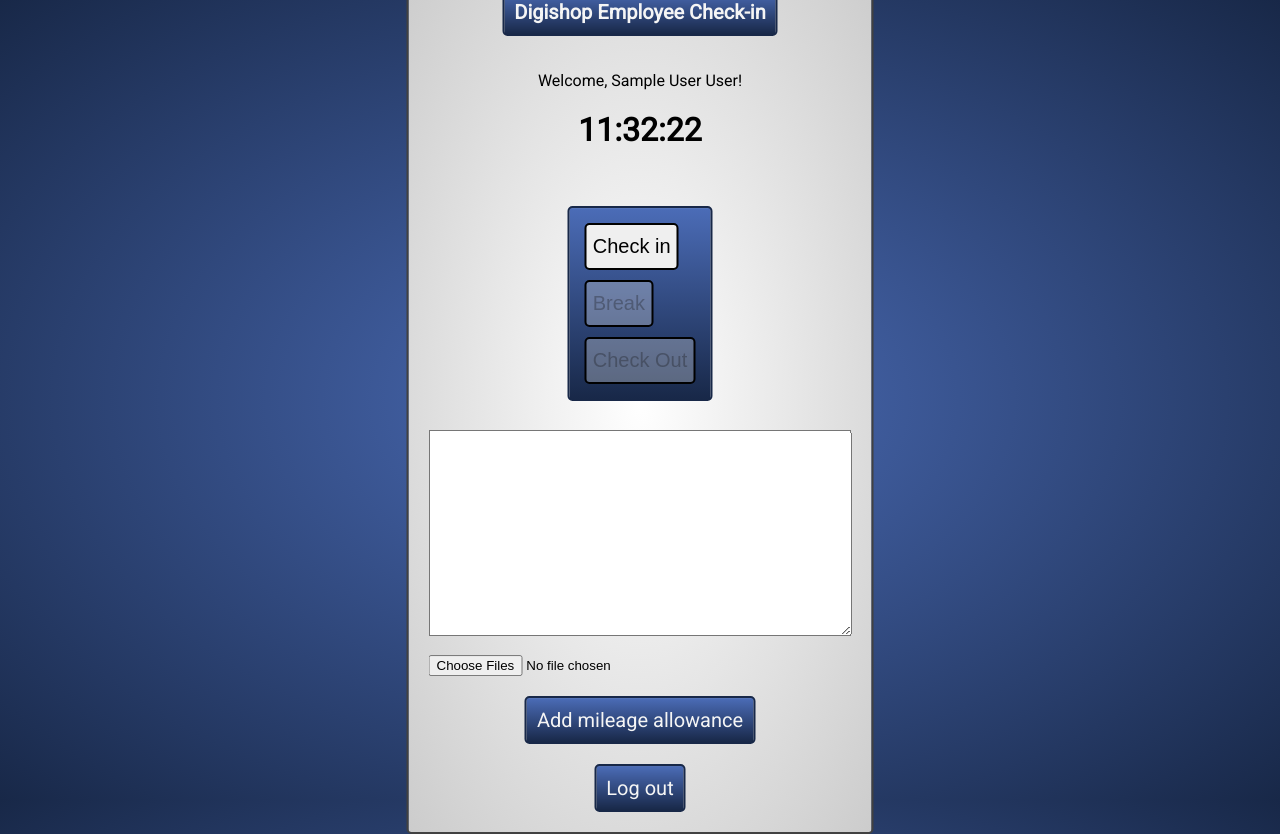
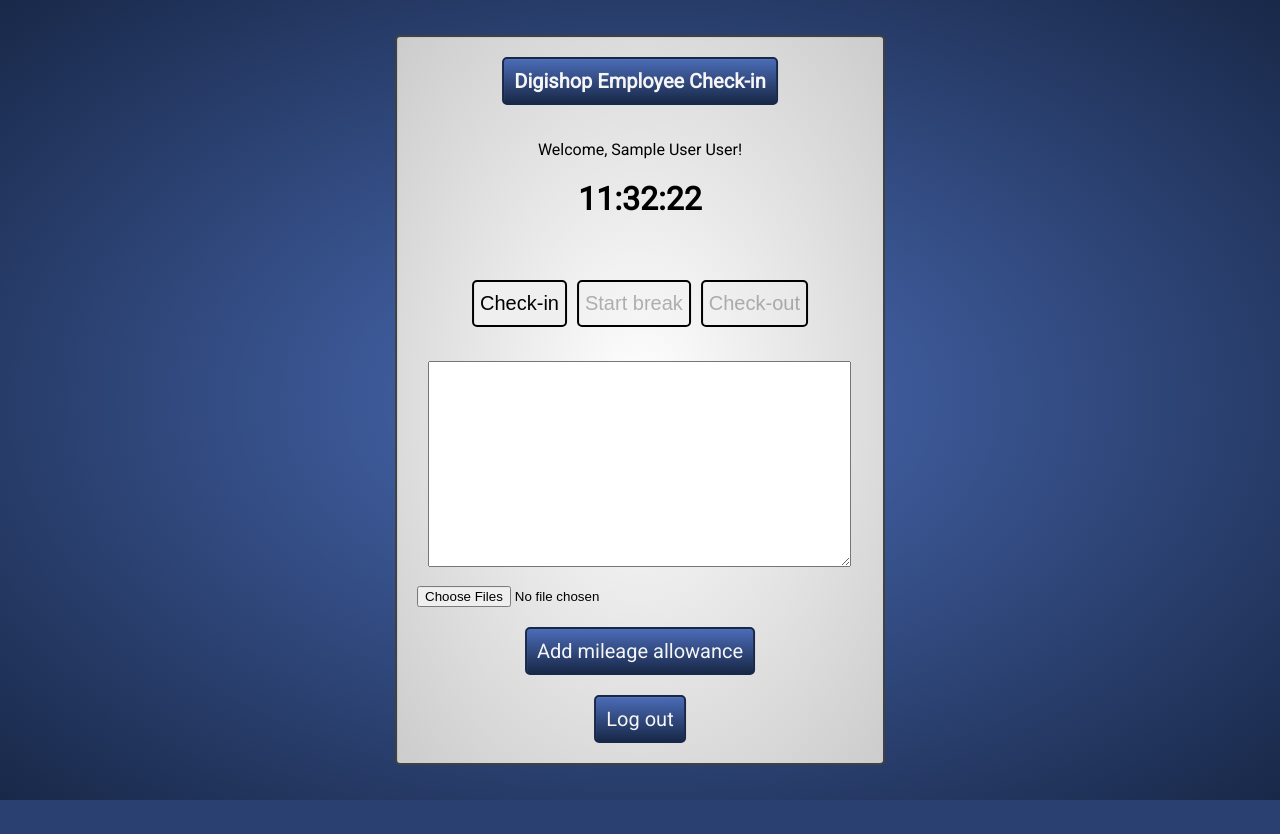
Before and after one commit to jqvistt/ds_project, a PHP site: page / in a window 1280 px wide. After the commit the page ends 800 px from the top, so only its background shows below. Run offline with PHP 8.4, Linux system fonts and the light colour scheme; the visitor is signed in with stand-in values (Sample User, id 1); tables that the repository leaves empty or names only in its code hold one stand-in row (values such as "Sample post").

Commit message:
Regular Commit
Stuff is actually being saved to the database now. Still need to implement the file-uploading and comment box. After that I need to worry about saving the variables for users even when they log off. The variables shall be nulled every time a user clicks the check out button too.

```diff
--- a/css/style.css
+++ b/css/style.css
@@ -98,20 +98,11 @@
 
 .options {
 
-    display: block;
-    background: linear-gradient(180deg, #4b6cb7 0%, #182848 100%);
-    color: whitesmoke;
-    border-style: solid;
-    border-width: 2px;
-    border-color: #182848;
-    border-radius: 5px;
-    padding: 10px;
-    font-size: 20px;
-    width: max-content;
-    height: max-content;
-
-    margin-left: auto;
-    margin-right: auto;
+display:flex;
+justify-content: space-between;
+align-items: center;
+margin-left: 50px;
+margin-right: 50px;
 
 }
 
@@ -199,6 +190,7 @@
 
 #current-time:hover {
 
-    cursor: none;
+    cursor: default;
+    user-select: none;
 
 }
--- a/includes/mileage.inc.php
+++ b/includes/mileage.inc.php
@@ -10,7 +10,7 @@
 if ($_SERVER['REQUEST_METHOD'] == "POST") {
     //something was posted
 
-    $user_id = $user_data['id'];
+    $user_id = $_SESSION['user_id'];
     $name = $user_data['name'];
     $surname = $user_data['surname'];
     $starting_location = $_POST['start_location'];
@@ -25,7 +25,7 @@
 
         //Save to database
 
-        $query = "insert into `mileage_allowance` (id, name, surname, starting_location, ending_location, km_traveled, date_traveled) values ('$user_id','$name','$surname','$starting_location','$ending_location','$km_traveled','$date_traveled')";
+        $query = "insert into `mileage_allowance` (user_id, name, surname, starting_location, ending_location, km_traveled, date_traveled) values ('$user_id','$name','$surname','$starting_location','$ending_location','$km_traveled','$date_traveled')";
 
         if (!mysqli_query($con, $query)) {
             die("Error: " . mysqli_error($con));
--- a/index.php
+++ b/index.php
@@ -7,11 +7,17 @@
 <html lang="en">
 
 <head>
+
     <meta charset="UTF-8">
     <meta http-equiv="X-UA-Compatible" content="IE=edge">
     <meta name="viewport" content="width=device-width, initial-scale=1.0">
+
     <link href="css/style.css" rel="stylesheet" type="text/css" />
+
     <title>Digishop Check-in</title>
+
+    <script src="https://ajax.googleapis.com/ajax/libs/jquery/3.6.1/jquery.min.js"></script>
+
 </head>
 
 <body>
@@ -26,27 +32,19 @@
             <?php echo $user_data['name'], " ", $user_data['surname'], "!"; ?>
         </p>
 
-        <h1 id="current-time"></h1>
+        <h1 id="current-time">00:00:00</h1>
 
         <br>
 
         <p class="center" id="notice">
         <p>
 
+        <div id="message"></div>
+
         <div class="options">
-
-            <form action="" method="post">
-                <input class="button" id="checkinbtn" type="submit" value="Check in">
-            </form>
-
-            <form action="" method="post">
-                <input class="button" id="breakbtn" type="submit" value="Break">
-            </form>
-
-            <form action="" method="post">
-                <input class="button" id="checkoutbtn" type="submit" value="Check Out" onclick="">
-            </form>
-
+            <button class="button" id="checkinbtn" name="checkin_submit">Check-in</button>
+            <button class="button" id="breakbtn" name="break_submit">Start break</button>
+            <button class="button" id="checkoutbtn" name="checkout_submit">Check-out</button>
         </div>
 
         <br>
@@ -61,8 +59,6 @@
     </div>
 </body>
 
-<script src="js/JS_Main.js">
-</script>
-
+<script src="js/JS_Main.js"></script>
 
 </html>
--- a/mileage.php
+++ b/mileage.php
@@ -44,12 +44,9 @@
 
         <a class="logout" href="index.php">Go Back</a>
 
-        <a class="logout" href="logout.php">Log out</a>
+        <a class="logout" href="includes/logout.inc.php">Log out</a>
 
     </div>
-
-    <script src="js/jsfunctions.js">
-    </script>
 
 </body>
 
```
Also changed, not shown: includes/index.inc.php (+23 -11 lines), js/JS_Main.js (+28 -15 lines).
